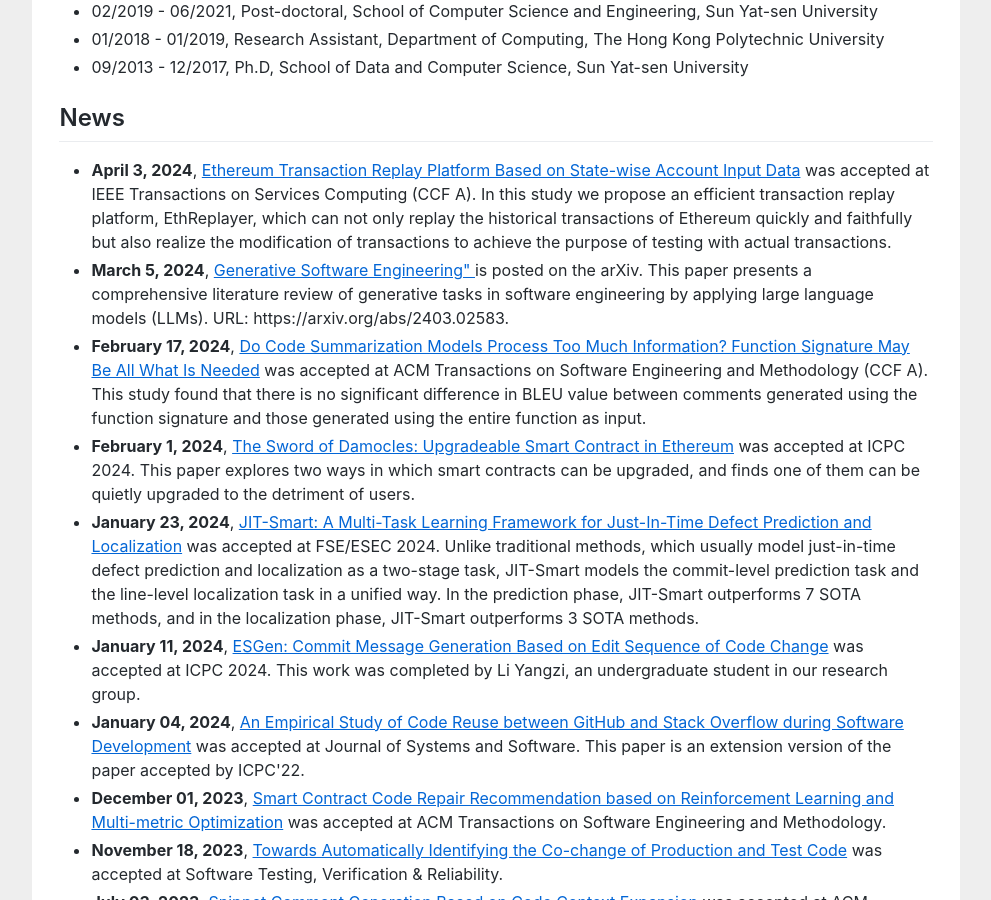
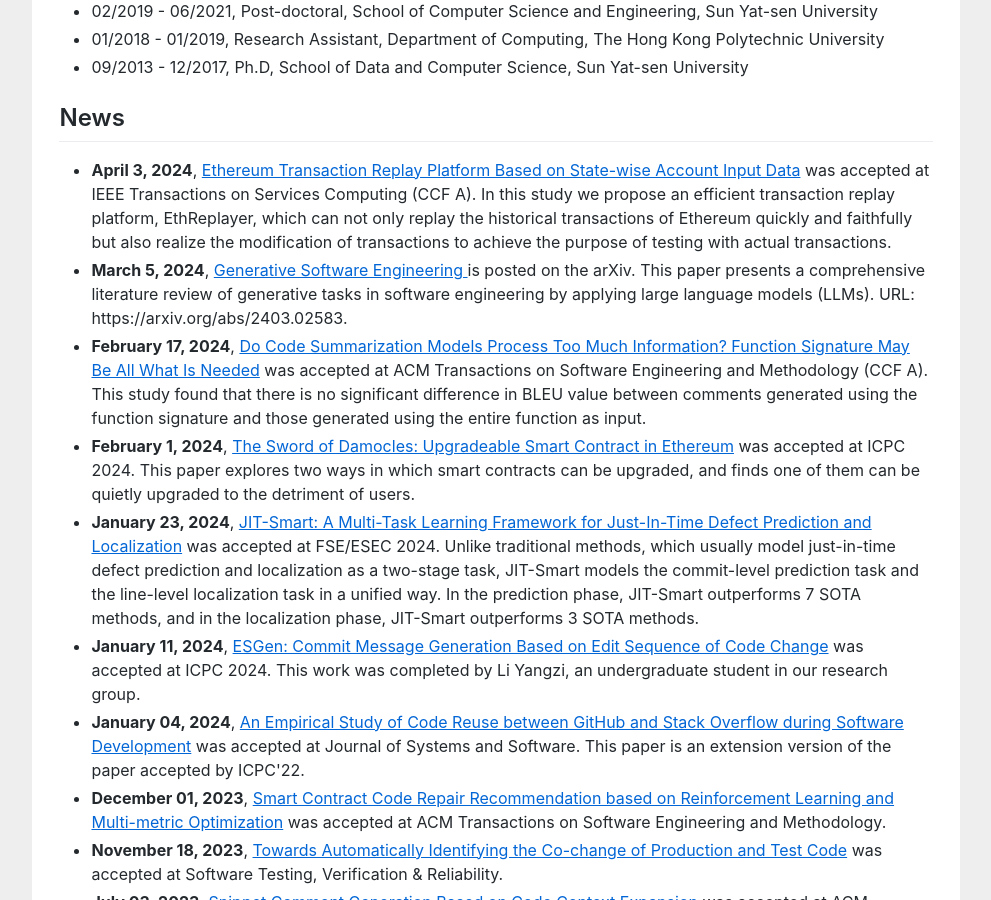
Before and after one commit to huangyuan-hy/huangyuan-hy.github.io, a Jekyll site: the page index.html, which Jekyll copies as it is, in a window 1280 px wide and 900 px high, scrolled down 717 px. Shown: the whole window, without its empty margins (144-1135 px from the left). Built offline with Jekyll 4.4.1, drawn with Linux system fonts in a browser that asks for light colours.

```diff
--- a/index.html
+++ b/index.html
@@ -94,7 +94,7 @@ gtag('config', 'UA-158965281-1');
 				<h2>News</h2>
 					<ul>
 						<li><b>April 3, 2024</b>, <a href=""><u>Ethereum Transaction Replay Platform Based on State-wise Account Input Data</u></a> was accepted at IEEE Transactions on Services Computing (CCF A). In this study we propose an efficient transaction replay platform, EthReplayer, which can not only replay the historical transactions of Ethereum quickly and faithfully but also realize the modification of transactions to achieve the purpose of testing with actual transactions.</li>
-						<li><b>March 5, 2024</b>, <a href=""><u>Generative Software Engineering" </u></a>is posted on the arXiv. This paper presents a comprehensive literature review of generative tasks in software engineering by applying large language models (LLMs). URL: https://arxiv.org/abs/2403.02583.</li>
+						<li><b>March 5, 2024</b>, <a href=""><u>Generative Software Engineering </u></a>is posted on the arXiv. This paper presents a comprehensive literature review of generative tasks in software engineering by applying large language models (LLMs). URL: https://arxiv.org/abs/2403.02583.</li>
 						<li><b>February 17, 2024</b>, <a href=""><u>Do Code Summarization Models Process Too Much Information? Function Signature May Be All What Is Needed</u></a> was accepted at ACM Transactions on Software Engineering and Methodology (CCF A). This study found that there is no significant difference in BLEU value between comments generated using the function signature and those generated using the entire function as input.</li>
 						<li><b>February 1, 2024</b>,  <a href=""><u>The Sword of Damocles: Upgradeable Smart Contract in Ethereum</u></a> was accepted at ICPC 2024. This paper explores two ways in which smart contracts can be upgraded, and finds one of them can be quietly upgraded to the detriment of users.</li>
 						<li><b>January 23, 2024</b>,  <a href=""><u>JIT-Smart: A Multi-Task Learning Framework for Just-In-Time Defect Prediction and Localization</u></a> was accepted at FSE/ESEC 2024. Unlike traditional methods, which usually model just-in-time defect prediction and localization as a two-stage task, JIT-Smart models the commit-level prediction task and the line-level localization task in a unified way. In the prediction phase, JIT-Smart outperforms 7 SOTA methods, and in the localization phase, JIT-Smart outperforms 3 SOTA methods.</li>
```
